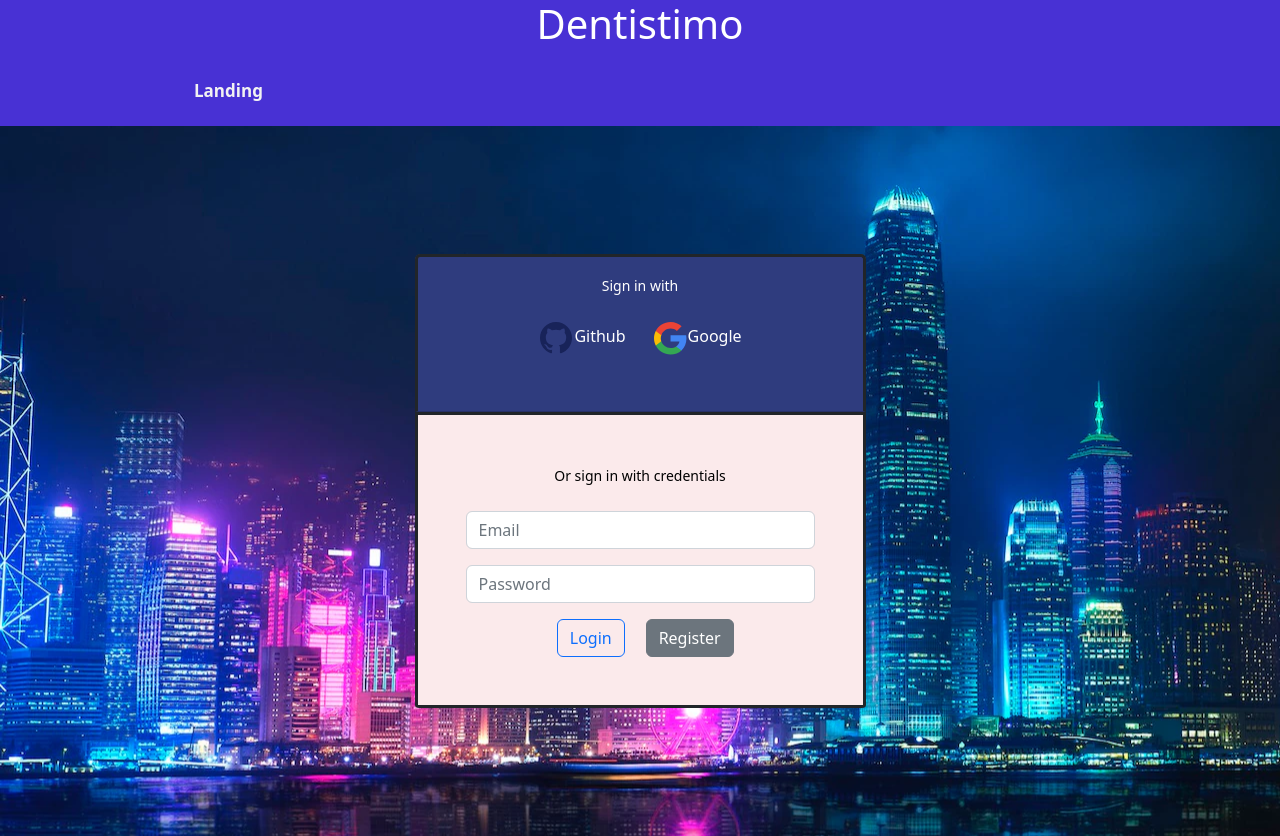
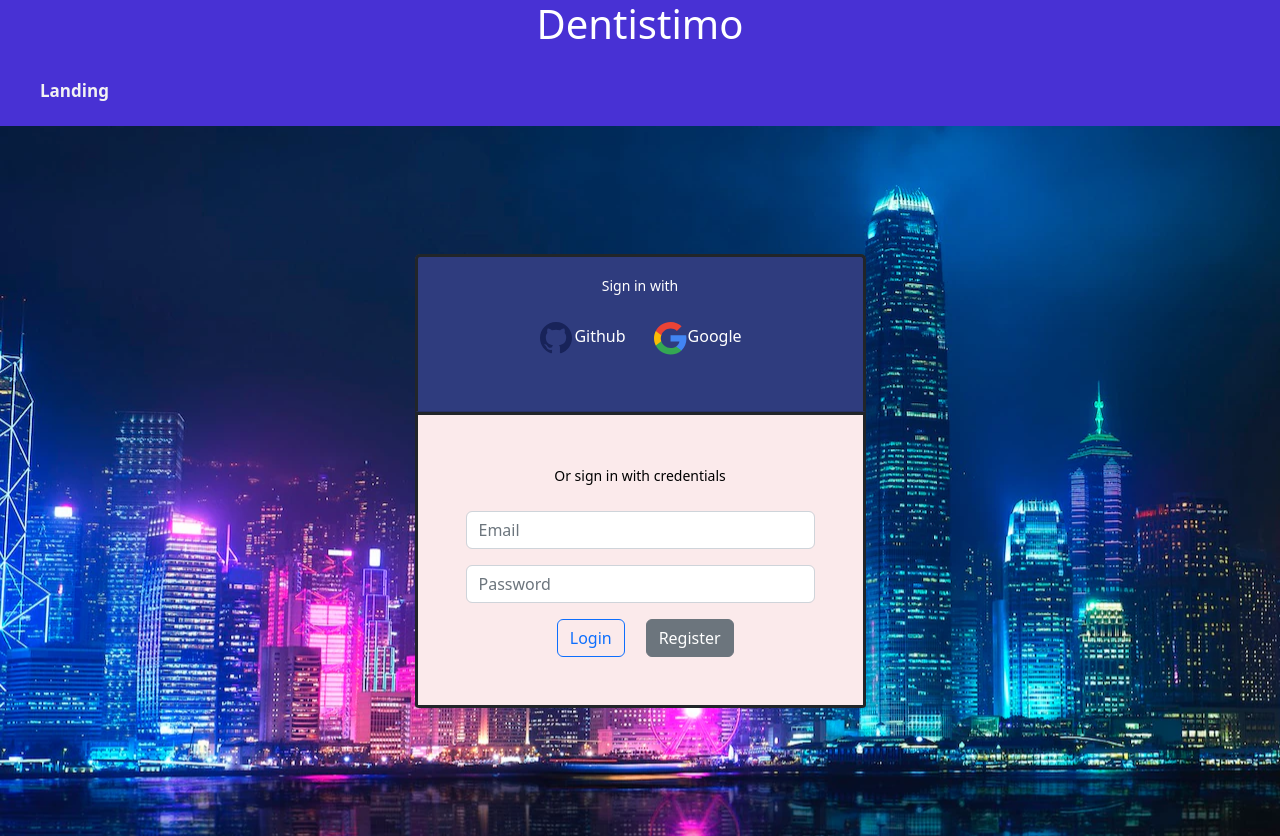
Before and after one commit to alaat91/Dentistemo-frontend, a Vue app: page /login in a window 1280 px wide. Built offline with nearby package versions, Linux system fonts and the light colour scheme; no server answers; what vue-toastify would draw is missing.

Commit message:
Fix styling for the navbar

```diff
--- a/src/components/LoginSignNav.vue
+++ b/src/components/LoginSignNav.vue
@@ -3,8 +3,9 @@
     <div class="topnav" id="myTopnav">
       <h1>Dentistimo</h1>
     <div class="navbar">
-     <b-row class="row">
-       <b-col><router-link :to="{name:'landing'}">Landing</router-link></b-col>
+     <b-row class="row" cols="12">
+      <b-col cols="1"></b-col>
+       <b-col cols="5"><router-link :to="{name:'landing'}">Landing</router-link></b-col>
     </b-row>
     </div>
     </div>
@@ -19,9 +20,7 @@ export default{}
 h1{
     color: white;
 }
-.row{
- align-items: center;
-}
+
 body {
   margin: 0;
   font-family: Arial, Helvetica, sans-serif;
@@ -45,7 +44,7 @@ body {
 }
 
 .topnav a:hover {
-  background-color: #ddd;
+
   color: black;
 }
 
@@ -58,7 +57,6 @@ body {
   display: none;
 }
 .row{
- padding-left: 178px;
 }
 
 @media screen and (max-width: 600px) {
--- a/src/components/TheNavigation.vue
+++ b/src/components/TheNavigation.vue
@@ -22,7 +22,6 @@ body {
   font-family: Arial, Helvetica, sans-serif;
 }
 
-
 .topnav {
   overflow: hidden;
   background-color: dodgerblue;
@@ -41,7 +40,6 @@ body {
 }
 
 .topnav a:hover {
-  background-color: #ddd;
   color: black;
 }
 
```
